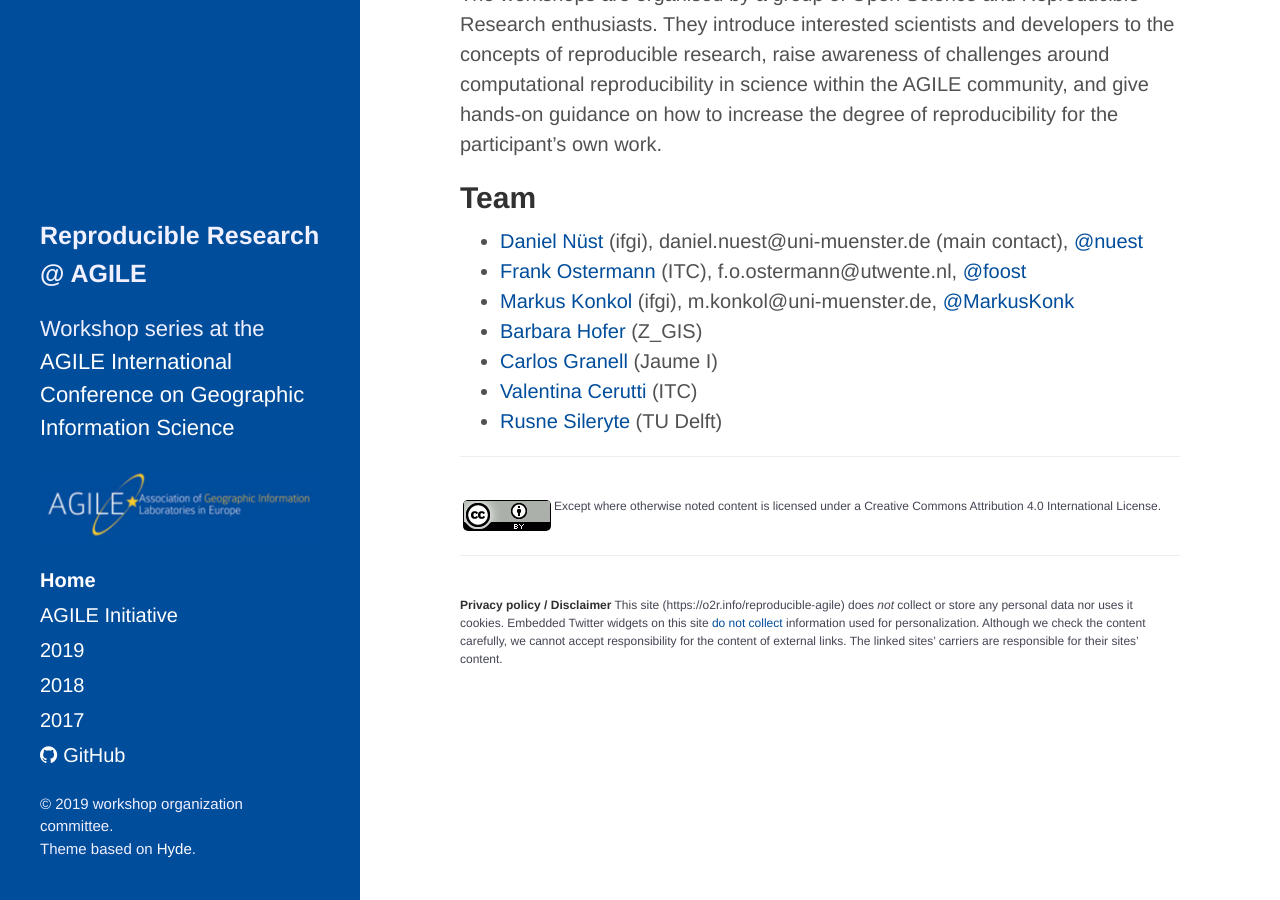
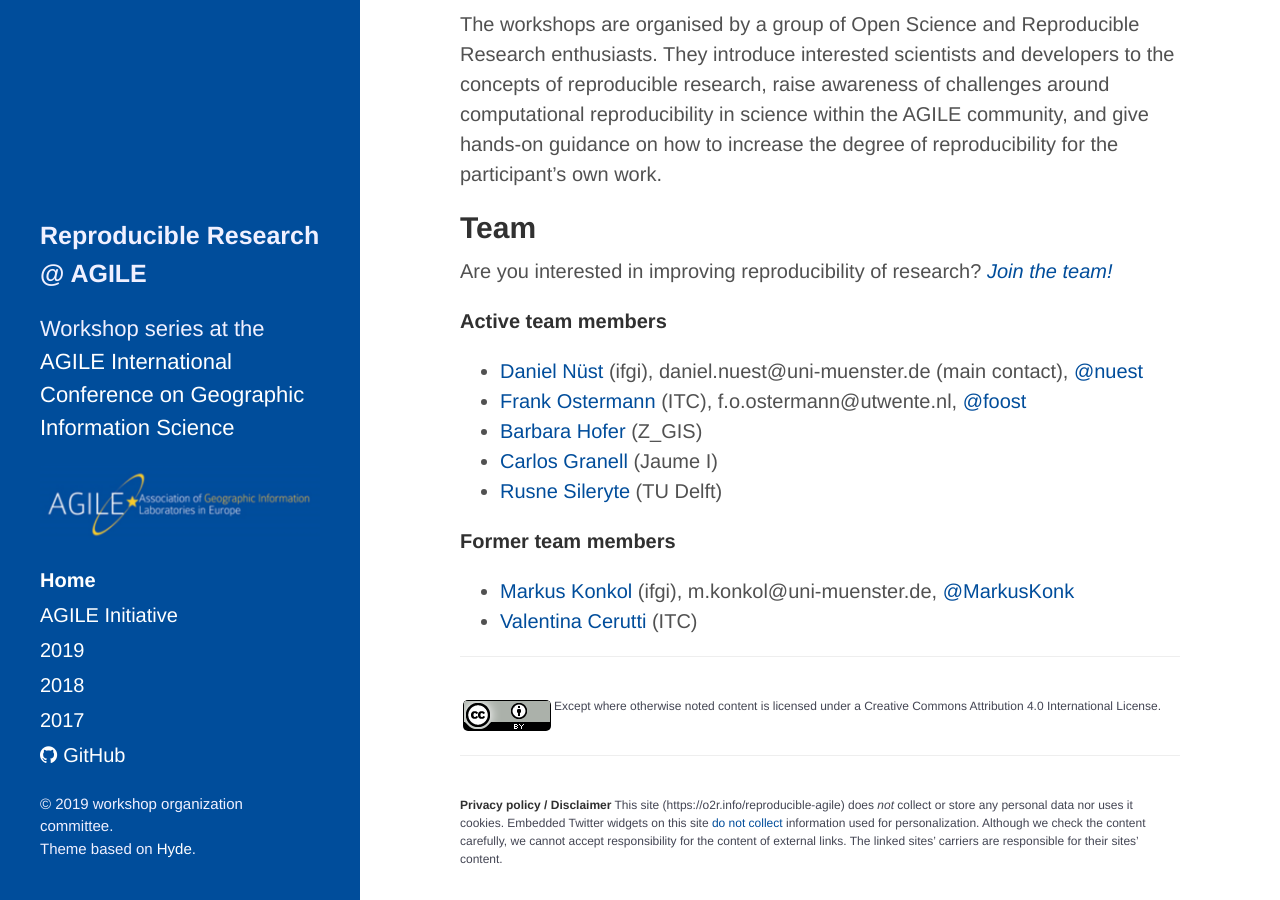
Before and after one commit to reproducible-agile/reproducible-agile.github.io, a Jekyll site: the page built from index.md, in a window 1280 px wide and 900 px high, scrolled down 1043 px. Built offline with Jekyll 4.4.1, drawn with Linux system fonts in a browser that asks for light colours; some of the changed text lies outside the part shown.

Commit message:
add planned workshop, update team list

```diff
--- a/index.md
+++ b/index.md
@@ -39,10 +40,17 @@
 
 ## Team
 
+Are you interested in improving reproducibility of research? _[Join the team!](https://discourse.agile-online.org/t/wanted-new-team-members-for-reproducible-research-workshop-series/26)_
+
+**Active team members**
+
 - [Daniel Nüst](https://orcid.org/0000-0002-0024-5046) (ifgi), daniel.nuest@uni-muenster.de (main contact), [@nuest](https://github.com/nuest)
 - [Frank Ostermann](https://orcid.org/0000-0002-9317-8291) (ITC), f.o.ostermann@utwente.nl, [@foost](https://github.com/foost)
-- [Markus Konkol](https://orcid.org/0000-0001-6651-0976) (ifgi), m.konkol@uni-muenster.de, [@MarkusKonk](https://github.com/MarkusKonk)
 - [Barbara Hofer](https://orcid.org/0000-0001-7078-3766) (Z_GIS)
 - [Carlos Granell](https://orcid.org/0000-0003-1004-9695) (Jaume I)
+- [Rusne Sileryte](https://orcid.org/0000-0002-8245-3016) (TU Delft)
+
+**Former team members**
+
+- [Markus Konkol](https://orcid.org/0000-0001-6651-0976) (ifgi), m.konkol@uni-muenster.de, [@MarkusKonk](https://github.com/MarkusKonk)
 - [Valentina Cerutti](https://orcid.org/0000-0002-9612-1581) (ITC)
-- [Rusne Sileryte](https://orcid.org/0000-0002-8245-3016) (TU Delft)
```
Also changed, not shown: other parts of index.md (+2 -1 lines).
